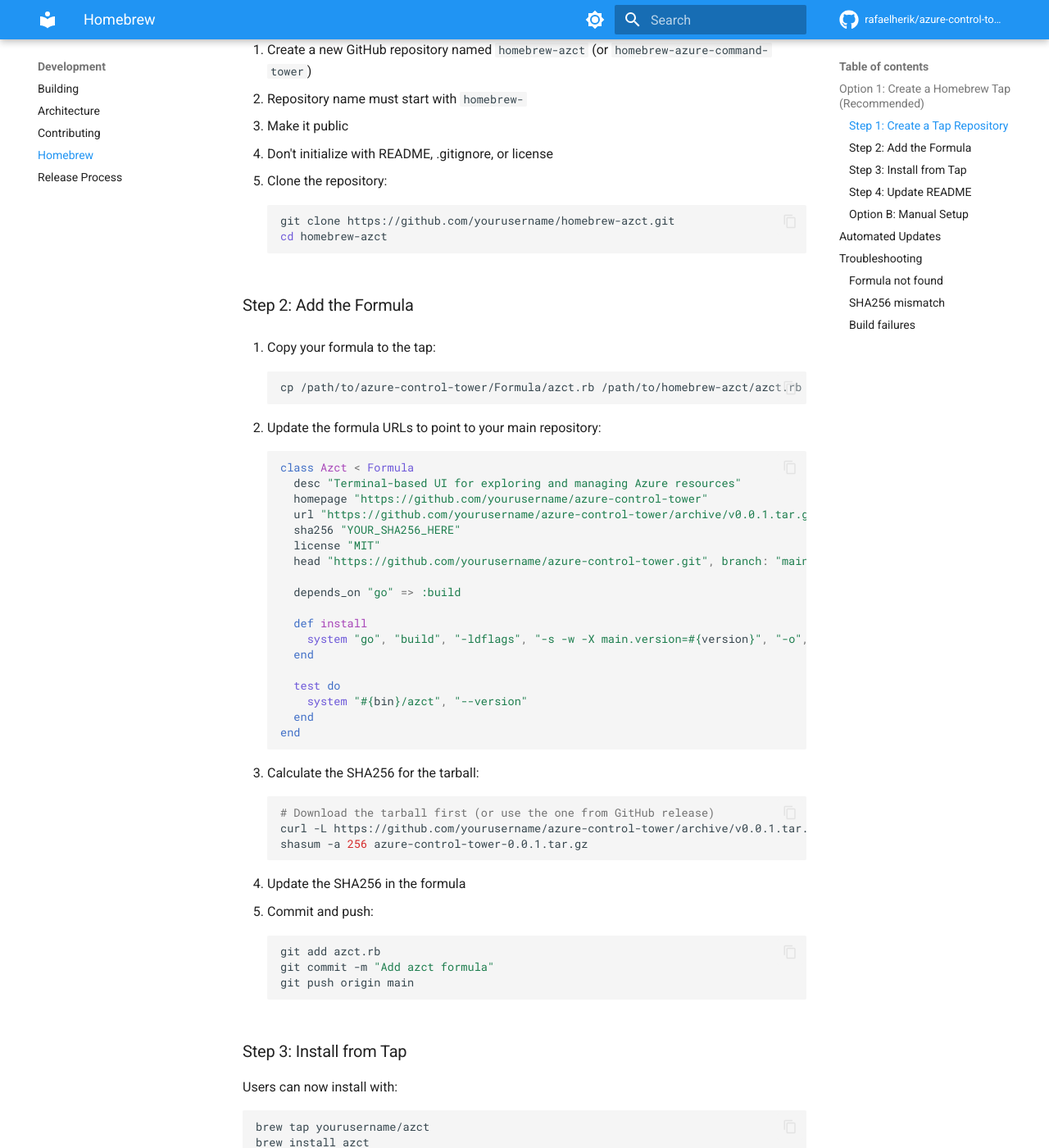
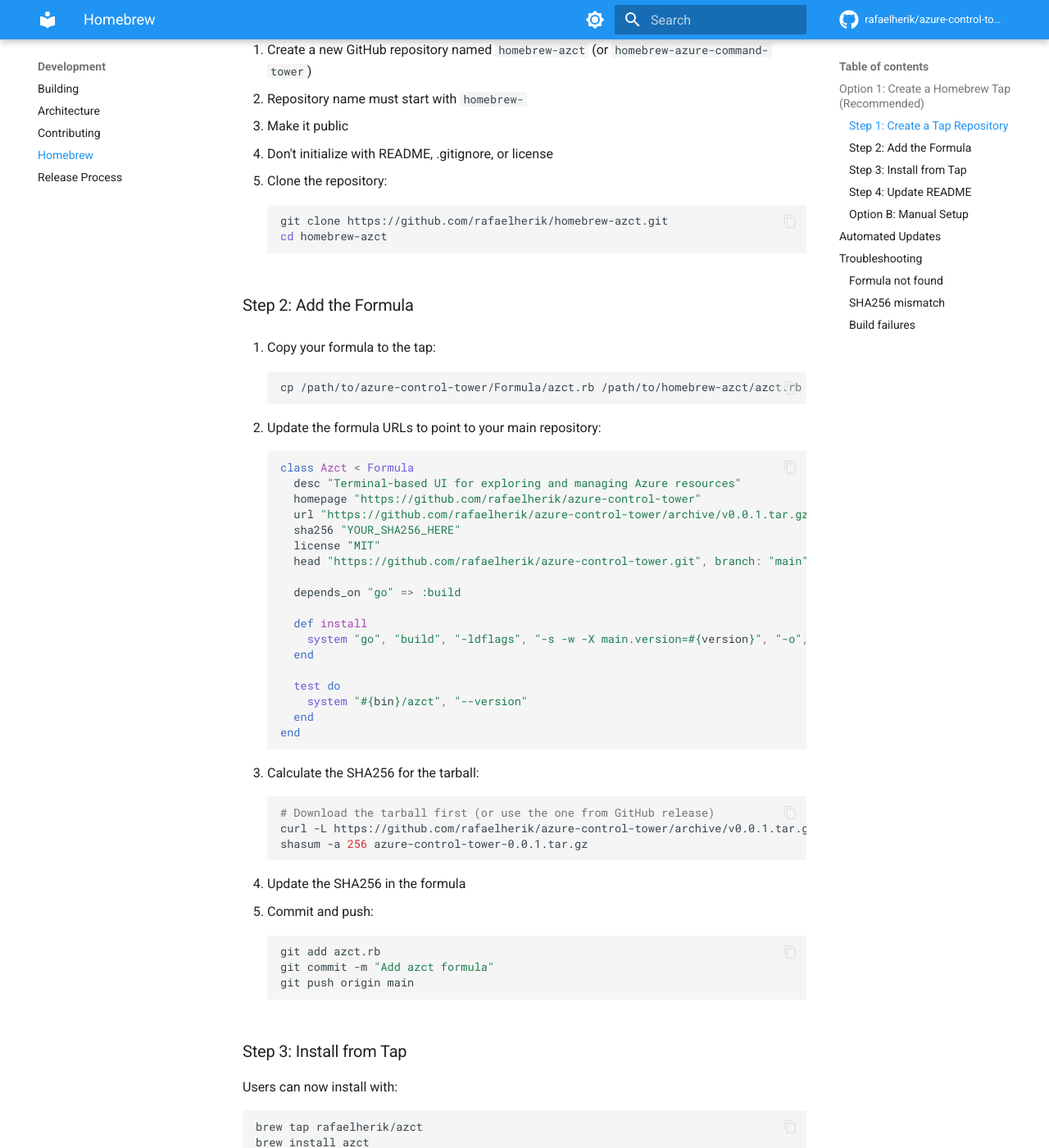
Before and after one commit to rafaelherik/azure-control-tower, an MkDocs documentation site: the page built from docs/development/homebrew.md, in a window 1280 px wide and 1400 px high, scrolled down 425 px. Shown: the whole window at 82% size. Built offline with MkDocs 1.6.1 and Material for MkDocs 9.7.7, drawn with Linux system fonts in a browser that asks for light colours; comment, search, counter and statistics services are not loaded; some of the changed text lies outside the part shown.

Commit message:
Fixing old references

````diff
--- a/docs/development/homebrew.md
+++ b/docs/development/homebrew.md
@@ -15,7 +15,7 @@
 
 2. Clone the repository:
    ```bash
-   git clone https://github.com/yourusername/homebrew-azct.git
+   git clone https://github.com/rafaelherik/homebrew-azct.git
    cd homebrew-azct
    ```
 
@@ -30,11 +30,11 @@
    ```ruby
    class Azct < Formula
      desc "Terminal-based UI for exploring and managing Azure resources"
-     homepage "https://github.com/yourusername/azure-control-tower"
-     url "https://github.com/yourusername/azure-control-tower/archive/v0.0.1.tar.gz"
+     homepage "https://github.com/rafaelherik/azure-control-tower"
+     url "https://github.com/rafaelherik/azure-control-tower/archive/v0.0.1.tar.gz"
      sha256 "YOUR_SHA256_HERE"
      license "MIT"
-     head "https://github.com/yourusername/azure-control-tower.git", branch: "main"
+     head "https://github.com/rafaelherik/azure-control-tower.git", branch: "main"
 
      depends_on "go" => :build
 
@@ -51,7 +51,7 @@
 3. Calculate the SHA256 for the tarball:
    ```bash
    # Download the tarball first (or use the one from GitHub release)
-   curl -L https://github.com/yourusername/azure-control-tower/archive/v0.0.1.tar.gz -o azure-control-tower-0.0.1.tar.gz
+   curl -L https://github.com/rafaelherik/azure-control-tower/archive/v0.0.1.tar.gz -o azure-control-tower-0.0.1.tar.gz
    shasum -a 256 azure-control-tower-0.0.1.tar.gz
    ```
 
@@ -68,13 +68,13 @@
 
 Users can now install with:
 ```bash
-brew tap yourusername/azct
+brew tap rafaelherik/azct
 brew install azct
 ```
 
 Or in one command:
 ```bash
-brew install yourusername/azct/azct
+brew install rafaelherik/azct/azct
 ```
 
 ### Step 4: Update README
@@ -84,7 +84,7 @@
 ### Homebrew (macOS)
 
 ```bash
-brew tap yourusername/azct
+brew tap rafaelherik/azct
 brew install azct
 ```
 ```
@@ -191,7 +191,7 @@
 
 ```bash
 # From your azure-control-tower repository root
-export GITHUB_USER=yourusername
+export GITHUB_USER=rafaelherik
 export VERSION=0.0.1
 ./scripts/setup-homebrew-tap.sh
 ```
@@ -211,16 +211,16 @@
 # Make it public, don't initialize with README
 
 # 2. Clone it
-git clone https://github.com/yourusername/homebrew-azct.git
+git clone https://github.com/rafaelherik/homebrew-azct.git
 cd homebrew-azct
 
 # 3. Copy formula
 cp ../azure-control-tower/Formula/azct.rb azct.rb
 
-# 4. Update URLs in azct.rb (replace yourusername)
+# 4. Update URLs in azct.rb (replace rafaelherik)
 
 # 5. Calculate SHA256
-curl -L https://github.com/yourusername/azure-control-tower/archive/v0.0.1.tar.gz -o /tmp/azure-control-tower-0.0.1.tar.gz
+curl -L https://github.com/rafaelherik/azure-control-tower/archive/v0.0.1.tar.gz -o /tmp/azure-control-tower-0.0.1.tar.gz
 shasum -a 256 /tmp/azure-control-tower-0.0.1.tar.gz
 # Update the SHA256 in azct.rb
 
@@ -230,7 +230,7 @@
 git push origin main
 
 # 7. Test installation
-brew tap yourusername/azct
+brew tap rafaelherik/azct
 brew install azct
 ```
 
@@ -242,13 +242,13 @@
 
 2. **Add secret to main repository**:
    - Go to Settings → Secrets → Actions
-   - Add secret: `HOMEBREW_TAP_REPO` = `yourusername/homebrew-azct`
+   - Add secret: `HOMEBREW_TAP_REPO` = `rafaelherik/homebrew-azct`
 
 3. **On each release**, the main repo will automatically trigger the tap to update
 
 Alternatively, you can manually trigger updates:
 ```bash
-gh api repos/yourusername/homebrew-azct/dispatches \
+gh api repos/rafaelherik/homebrew-azct/dispatches \
   --method POST \
   -f event_type=update-formula \
   -f client_payload='{"version":"0.0.2"}'
````
Also changed, not shown: docs/changelog.md (+1 -1 lines), docs/development/contributing.md (+1 -1 lines), docs/development/homebrew-tap.md (+4 -4 lines), docs/development/release.md (+3 -3 lines), docs/getting-started/installation.md (+2 -2 lines), 4 other files.
